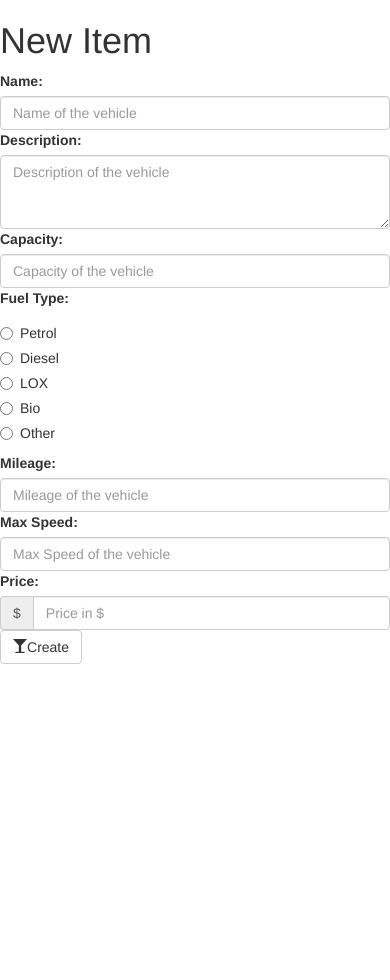
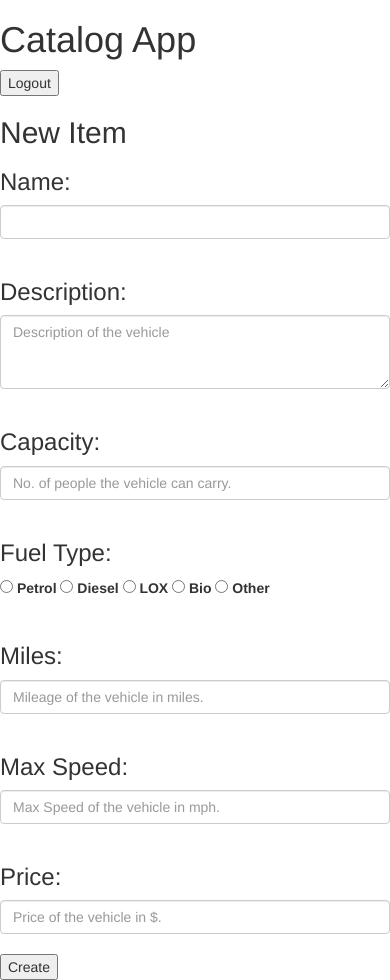
Before and after one commit to dgpshiva/ItemCatalogApplication, a Flask app: page /v1/categories/1/items/new/ in a window 390 px wide. Before the commit the page ends 844 px from the top, so only its background shows below. Run offline with Flask 2, Linux system fonts and the light colour scheme; the visitor is signed in with stand-in values (Sample User, id 1); tables that the repository leaves empty hold one stand-in row (values such as "Sample post"); some libraries are stand-ins or nearby versions.

Commit message:
New Items pages ui changes

```diff
--- a/static/ItemCatalogAppSmallestScreen.css
+++ b/static/ItemCatalogAppSmallestScreen.css
@@ -6,6 +6,11 @@
 .inline-block
 {
     display: inline-block;
+}
+
+.block
+{
+    display: block;
 }
 
 
@@ -40,7 +45,7 @@
 /* Sub Header */
 .sub-header
 {
-    height: 35px;
+    height: 60px;
     background-color: rgba(94, 12, 94, 0.952);
     color: white;
     display: flex;
@@ -53,6 +58,89 @@
     margin: 0;
     font-size: 25px;
 }
+
+.sub-header .add-new-category-form
+{
+    width: 60%;
+    height: 100%;
+    display: flex;
+    align-items: center;
+    justify-content: center;
+}
+
+.sub-header .add-new-category-form form
+{
+    width: 100%;
+}
+
+.sub-header .add-new-category-form form button
+{
+    margin: 10px;
+    font-size: 15px;
+}
+
+
+.sub-header .add-new-item-form
+{
+    width: 33%;
+    height: 100%;
+    display: flex;
+    align-items: center;
+    justify-content: center;
+}
+
+.sub-header .add-new-item-form form
+{
+    width: 100%;
+}
+
+.sub-header .add-new-item-form form button
+{
+    margin: 5px 0 5px 5px;
+    font-size: 15px;
+}
+
+.sub-header .edit-category-form
+{
+    width: 33%;
+    height: 100%;
+    display: flex;
+    align-items: center;
+    justify-content: center;
+}
+
+.sub-header .edit-category-form form
+{
+    width: 80%;
+}
+
+.sub-header .edit-category-form form button
+{
+    margin: 5px 0 5px 0;
+    font-size: 15px;
+}
+
+.sub-header .delete-category-form
+{
+    width: 33%;
+    height: 100%;
+    display: flex;
+    align-items: center;
+    justify-content: center;
+}
+
+.sub-header .delete-category-form form
+{
+    width: 80%;
+}
+
+.sub-header .delete-category-form form button
+{
+    margin: 5px 5px 5px 0;
+    font-size: 15px;
+}
+
+
 
 /* Creator info */
 .creator-header
@@ -154,7 +242,6 @@
     text-align: center;
     text-decoration: none;
     font-size: 16px;
-    margin-right: 6px;
 }
 
 .red-button
@@ -166,7 +253,6 @@
     text-align: center;
     text-decoration: none;
     font-size: 16px;
-    margin-right: 6px;
 }
 
 .blue-button
@@ -178,7 +264,6 @@
     text-align: center;
     text-decoration: none;
     font-size: 16px;
-    margin-right: 6px;
 }
 
 
@@ -191,7 +276,7 @@
 
 .new-category-form
 {
-    margin-top: 40px;
+    margin-top: 20px;
 }
 
 .new-category-form form
@@ -219,6 +304,52 @@
 {
     margin: 10px 0 0 10px;
 }
+
+
+
+/* Add new Item */
+.new-item-form
+{
+    margin-top: 20px;
+}
+
+.new-item-form form
+{
+    width: 100%;
+}
+
+.new-item-form form h3
+{
+    margin-left: 10px;
+}
+
+.new-item-form-input
+{
+    display: flex;
+    align-items: center;
+}
+
+.new-item-form-input input
+{
+    margin: 0 10px 0 10px;
+}
+
+.new-item-form-input textarea
+{
+    margin: 0 10px 0 10px;
+}
+
+.new-item-form form button
+{
+    margin: 10px 0 0 10px;
+}
+
+.new-item-form-radio-buttons
+{
+    margin: 10px 0 0 10px;
+}
+
+
 
 
 /* Form control */
--- a/templates/newCategory.html
+++ b/templates/newCategory.html
@@ -20,6 +20,7 @@
 		<div class="new-category-form-input">
 			<input type ="text" class="form-control" maxlength="80" name="name">
 		</div>
+		<br>
 		<button class="green-button" type="submit">Create</button>
 	</form>
 </div>
--- a/templates/newitem.html
+++ b/templates/newitem.html
@@ -1,73 +1,71 @@
 {% extends "main.html" %}
 {% block content %}
 
-	<div class="row divider green">
-		<div class="col-md-12"></div>
+<header>
+	<div class="header-container">
+		<h1 class="inline-block">Catalog App</h1>
+		<form class="inline-block" action="{{url_for('gdisconnect')}}">
+			<button class="red-button" type="submit">Logout</button>
+		</form>
 	</div>
-	<div class="row banner menu">
-		<div class="col-md-11 col-md-offset-1 padding-none">
-			<h1>New Item</h1>
+	<div class="sub-header">
+		<h2>New Item</h2>
 	</div>
+</header>
+
+<div class="new-item-form">
+	<form action="#" method = "post">
+		<h3>Name:</h3>
+		<div class="new-item-form-input">
+			<input type ="text" class="form-control" maxlength="80" name="name">
 		</div>
-	<div class="row">
-		<div class="col-md-6 col-md-offset-1 padding-top">
-			<form action="#" method = "post">
-				<div class="form-group">
-					<label for="name">Name:</label>
-					<input type ="text" maxlength="80" class="form-control" name="name"placeholder="Name of the vehicle">
-
-					<label for="description">Description:</label>
+		<br>
+		<h3>Description:</h3>
+		<div class="new-item-form-input">
 			<textarea class="form-control" maxlength="250" rows="3" name="description" placeholder="Description of the vehicle"></textarea>
-
-					<label for="capacity">Capacity:</label>
-					<input type ="text" maxlength="8" class="form-control" name="capacity"placeholder="Capacity of the vehicle">
-
-					<label for="fuelType">Fuel Type:</label>
-					<div class="radio">
-					  <label>
-					    <input type="radio" name="fuelType" id="fuelType1" value="Petrol">Petrol
+		</div>
+		<br>
+		<h3>Capacity:</h3>
+		<div class="new-item-form-input">
+			<input type ="text" maxlength="8" class="form-control" name="capacity"placeholder="No. of people the vehicle can carry.">
+		</div>
+		<br>
+		<h3>Fuel Type:</h3>
+		<div class="new-item-form-radio-buttons">
+			<label class="block">
+				<input class="inline-block" type="radio" name="fuelType" value="Petrol">  Petrol
+			</label>
+			<label class="block">
+				<input class="inline-block" type="radio" name="fuelType" value="Diesel">  Diesel
+			</label>
+			<label class="block">
+				<input class="inline-block" type="radio" name="fuelType" value="LOX">  LOX
+			</label>
+			<label class="block">
+				<input class="inline-block" type="radio" name="fuelType" value="Bio">  Bio
+			</label>
+			<label class="block">
+				<input class="inline-block" type="radio" name="fuelType" value="Other">  Other
 			</label>
 		</div>
-					<div class="radio">
-					  <label>
-					    <input type="radio" name="fuelType" id="fuelType2" value="Diesel">Diesel
-					  </label>
+		<br>
+		<h3>Miles:</h3>
+		<div class="new-item-form-input">
+			<input type ="text" maxlength="8" class="form-control" name="mileage"placeholder="Mileage of the vehicle in miles.">
 		</div>
-					<div class="radio">
-					  <label>
-					    <input type="radio" name="fuelType" id="fuelType3" value="LOX">LOX
-					  </label>
+		<br>
+		<h3>Max Speed:</h3>
+		<div class="new-item-form-input">
+			<input type ="text" maxlength="8" class="form-control" name="maxSpeed"placeholder="Max Speed of the vehicle in mph.">
 		</div>
-					<div class="radio">
-					  <label>
-					    <input type="radio" name="fuelType" id="fuelType4" value="Bio">Bio
-					  </label>
+		<br>
+		<h3>Price:</h3>
+		<div class="new-item-form-input">
+				<input type ="text" class="form-control" maxlength="16" name="price" placeholder="Price of the vehicle in $.">
 		</div>
-					<div class="radio">
-							<label>
-								<input type="radio" name="fuelType" id="fuelType5" value="Other">Other
-							</label>
+		<br>
+		<button class="green-button" type="submit">Create</button>
+	</form>
 </div>
 
-					<label for="mileage">Mileage:</label>
-					<input type ="text" maxlength="8" class="form-control" name="mileage"placeholder="Mileage of the vehicle">
-
-					<label for="maxSpeed">Max Speed:</label>
-					<input type ="text" maxlength="8" class="form-control" name="maxSpeed"placeholder="Max Speed of the vehicle">
-
-					<label for="price">Price:</label>
-					<div class="input-group">
-						<div class="input-group-addon">$</div>
-						<input type ="text" class="form-control" maxlength="16" name="price" placeholder="Price in $">
-					</div>
-
-
-				<button type="submit" class="btn btn-default" id="submit" type="submit">
-				<span class="glyphicon glyphicon-glass" aria-hidden="true"></span>Create</button>
-			</div>
-		</form>
-	</div>
-</div>
-
-
 {% endblock %}
```
Also changed, not shown: database_setup.py (+4 -4 lines), templates/categories.html (+5 -3 lines), templates/items.html (+34 -67 lines). Lines whose indentation alone changed are shown as unchanged.
